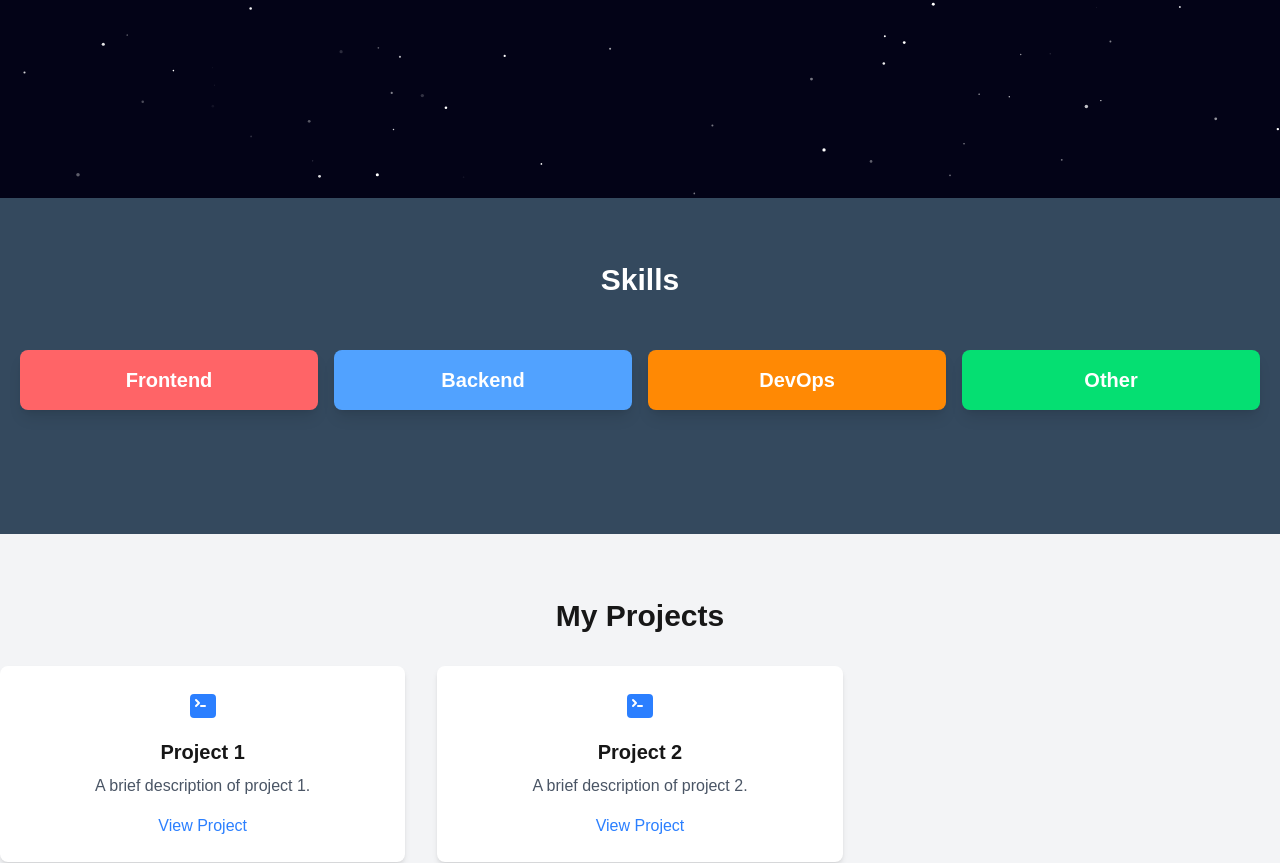
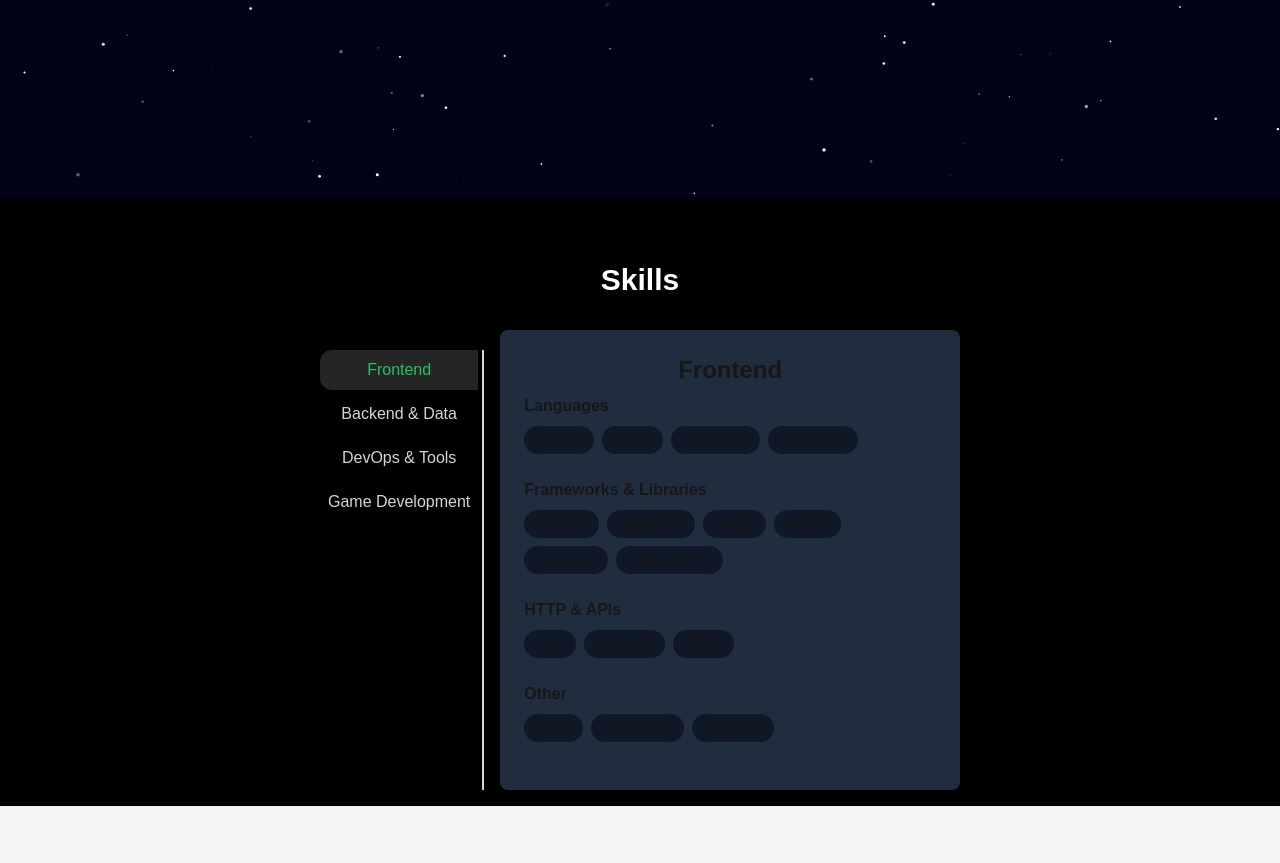
Before and after one commit to Zack0079/portfolio, a Next.js app: page / in a window 1280 px wide. Shown: the part 602-1465 px from the top of the page. Built offline with nearby package versions, Linux system fonts and the light colour scheme.

Commit message:
Update Skills sections

```diff
--- /dev/null
+++ b/src/app/skills.css
@@ -0,0 +1,55 @@
+.floating-element {
+    transition: transform 0.5s ease-in-out;
+    /* Smooth transition for transform changes */
+}
+
+.floating-element:hover:not(.active) {
+    transform: translateY(-10px) translateX(-5px) scale(1.1);
+    /* Moves up slightly and scales up on hover */
+}
+
+.active {
+    background-color: #b4b4b435;
+}
+
+
+.floating-button {
+    transition: transform 0.1s ease-in-out;
+}
+
+.floating-button:hover {
+    transform: scale(1.05);
+}
+
+.green-400:hover, .green-400.active {
+    color: #22c55e;
+}
+
+.blue-400:hover, .blue-400.active {
+    color: #3b82f6;
+}
+
+.pink-400:hover, .pink-400.active {
+    color: #ec4899;
+}
+
+.orange-400:hover, .orange-400.active {
+    color: #f97316;
+}
+
+@keyframes pulse-blur {
+    0% {
+        filter: blur(0);
+    }
+    50% {
+        filter: blur(5px);
+    }
+    100% {
+        filter: blur(0);
+    }
+}
+
+.blurring {
+  filter: blur(0);
+  animation: pulse-blur 1s ease-in-out;
+}
--- a/src/components/Skills.js
+++ b/src/components/Skills.js
@@ -1,37 +1,104 @@
-import React, { useState } from "react";
+import React, { useEffect, useState } from "react";
+import "../app/skills.css";
 
 export default function Skills() {
 
-  const [activeDiv, setActiveDiv] = useState(null);
-  const showContent = (index) => setActiveDiv(index);
+  const [activeDiv, setActiveDiv] = useState(0);
+
   const items = [
     {
       title: "Frontend",
-      backgroundColor: "bg-red-400",
-      content: ["HTML5 & CSS", "React.js, AngularJS, Vue.js, Next.js", "Laravel", "Bootstrap, Tailwind CSS", "Kotlin"]
+      color: "green-400",
+      content: {
+        "Languages": ["HTML5", "CSS5", "JavaScript", "TypeScript"],
+        "Frameworks & Libraries": ["React.js", "AngularJS", "Vue.js", "Next.js", "Bootstrap", "Tailwind CSS"],
+        "HTTP & APIs": ["Ajax", "GraphQL", "JSON"],
+        "Other": ["Kotlin", "WordPress", "Webpack"]
+      }
     },
+
     {
-      title: "Backend",
-      backgroundColor: "bg-blue-400",
-      content: ["Node.js", "ExpressJS", "PHP", "WordPress"]
+      title: "Backend & Data",
+      color: "blue-400",
+      content: {
+        "Languages": ["JavaScript", "TypeScript", "PHP", "Java", "GraphQL"],
+        "Frameworks": ["Node.js", "ExpressJS", "Next.js", "Laravel", "Spring Boot"],
+        "Database": ["MongoDB", "MySQL", "SQL"],
+        "Platforms": ["WordPress", "AWS Service"]
+      }
     },
+
     {
-      title: "DevOps",
-      backgroundColor: "bg-orange-400",
-      content: ["Git", "AWS Service", "Figma", "Docker"]
+      title: "DevOps & Tools",
+      color: "pink-400",
+      content: {
+        "DevOps": ["CI/CD", "Git", "GitHub",  "Docker"],
+        "Tools": ["SourceTree", "Jira", "Postman", "Figma", "VS Code", "Visual Studio", "Notion"]
+
+      }
     },
+
     {
-      title: "Other",
-      backgroundColor: "bg-green-400",
-      content: ["SQL", "MongoDB", "GraphQL", "C#", "Unity & Unreal",]
+      title: "Game Development",
+      color: "orange-400",
+      content: {
+        "Game Engines": ["Unity", "Unreal"],
+        "Game Programming": ["C++", "Blueprints", "C# Scripting"],
+        "Game Design": ["Level Design", "Character Design"],
+        "Modeling & Animation": ["Blender", "GIMP",]
+      }
     }
-  ]
+  ];
+
+  const [blurringAnimation, setBlurringAnimation] = useState("");
+  const showContent = (index) => {
+    setBlurringAnimation("");
+
+    setTimeout(() => {
+      setBlurringAnimation("blurring");
+    }, 0);
+
+    setTimeout(() => {
+      setActiveDiv(index);
+    }, 500);
+  }
 
   return (
-    <section id="skills" className="py-16 bg-[#34495e]">
-      <div className="container mx-auto text-center text-white">
-        <h2 className="text-3xl font-bold mb-8">Skills</h2>
-        <div className="text-lg mb-10 p-5 mx-auto grid grid-cols-4 gap-4 ">
+    <section id="skills" className="py-16 bg-black ">
+      <div className="container mx-auto text-center w-6/12 h-120">
+        <h1 className="text-white text-3xl font-bold mb-8">Skills</h1>
+
+        <div className="flex flex-2">
+          <ul className="flex flex-col gap-1 border-r-2 mt-5 font-medium text-gray-300 mr-4 pr-1 ">
+
+            {
+              items.map((item, index) => (
+                <li key={index}>
+                  <button className={`shrink-0 text-md items-center rounded-l-xl bg-opacity-30 ${item.color} justify-center px-2 py-2 w-full floating-element ${activeDiv === index ? "active" : ""}`} onClick={() => showContent(index)}>
+                    {item.title}
+                  </button>
+                </li>
+              ))
+            }
+
+          </ul>
+
+          <div className={`flex-1 bg-[#202d3f] ${blurringAnimation} p-6 text-medium rounded-lg text-${items[activeDiv]?.color} floating`}>
+            <h3 className="text-2xl font-bold mb-2">{items[activeDiv]?.title}</h3>
+            {
+              Object.entries(items[activeDiv]?.content).map(([key, value]) => (
+                <div key={key} className="mb-4 text-left">
+                  <h4 className="text-md font-semibold mb-2">{key}</h4>
+                  {value.map((tech, index) => (
+                    <span key={index} className={`inline-block bg-gray-900 hover:outline-2 hover:font-semibold text-sm px-3 py-1 rounded-full mr-2 mb-2 ${items[activeDiv].color} floating-button`}>{tech}</span>
+                  ))}
+                </div>
+              ))
+            }
+          </div>
+        </div>
+
+        {/* <div className="text-lg mb-10 p-5 mx-auto grid grid-cols-4 gap-4 ">
 
 
           {items.map((item, index) => (
@@ -53,7 +120,7 @@ export default function Skills() {
 
             </div>
           ))}
-        </div>
+        </div> */}
       </div>
 
     </section >
```
